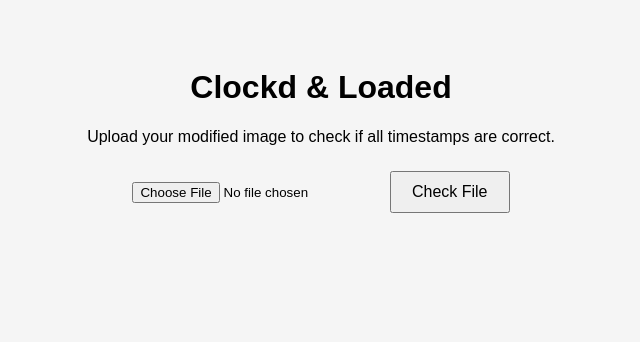
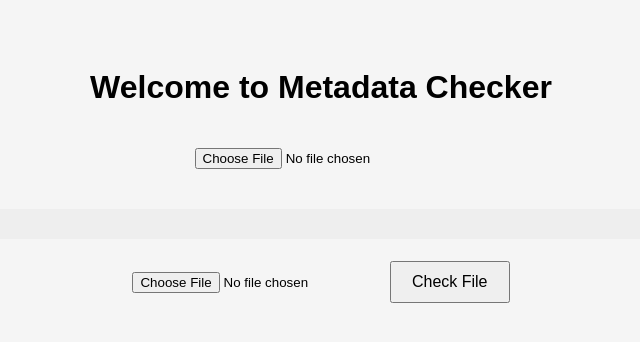
Before and after one commit to petersbigtoe/metadata-checker-f, a Flask app: page / in a window 1280 px wide. Shown: the top 342 px of the page, without its empty margins (319-959 px from the left). Run offline with Flask 3, Linux system fonts and the light colour scheme.

Commit message:
Update index.html

```diff
--- a/templates/index.html
+++ b/templates/index.html
@@ -1,21 +1,37 @@
 <!DOCTYPE html>
 <html lang="en">
 <head>
-  <meta charset="UTF-8">
-  <title>Clockd & Loaded Checker</title>
-  <link rel="stylesheet" href="style.css">
+  <meta charset="UTF-8" />
+  <title>Metadata Checker</title>
+  <link rel="stylesheet" href="{{ url_for('static', filename='style.css') }}">
 </head>
 <body>
-  <h1>Clockd & Loaded</h1>
-  <p>Upload your modified image to check if all timestamps are correct.</p>
+  <h1>Welcome to Metadata Checker</h1>
 
-  <form id="uploadForm" enctype="multipart/form-data">
-    <input type="file" id="imageFile" accept=".jpg,.jpeg" required />
+  <!-- Your existing file input + output -->
+  <input type="file" id="fileInput" />
+  <pre id="output"></pre>
+
+  <!-- Upload form for backend check -->
+  <form id="uploadForm" method="POST" action="/upload" enctype="multipart/form-data">
+    <input type="file" name="file" accept=".jpg,.jpeg" required />
     <button type="submit">Check File</button>
   </form>
 
-  <div id="result"></div>
+  <script src="{{ url_for('static', filename='script.js') }}"></script>
 
-    <script src="{{ url_for('static', filename='script.js') }}"></script>
+  <script>
+    // Your existing JS for file input reading and display
+    document.getElementById('fileInput').addEventListener('change', function(event) {
+      const file = event.target.files[0];
+      if (file) {
+        const reader = new FileReader();
+        reader.onload = function(e) {
+          document.getElementById('output').textContent = e.target.result;
+        };
+        reader.readAsText(file);
+      }
+    });
+  </script>
 </body>
 </html>
```
